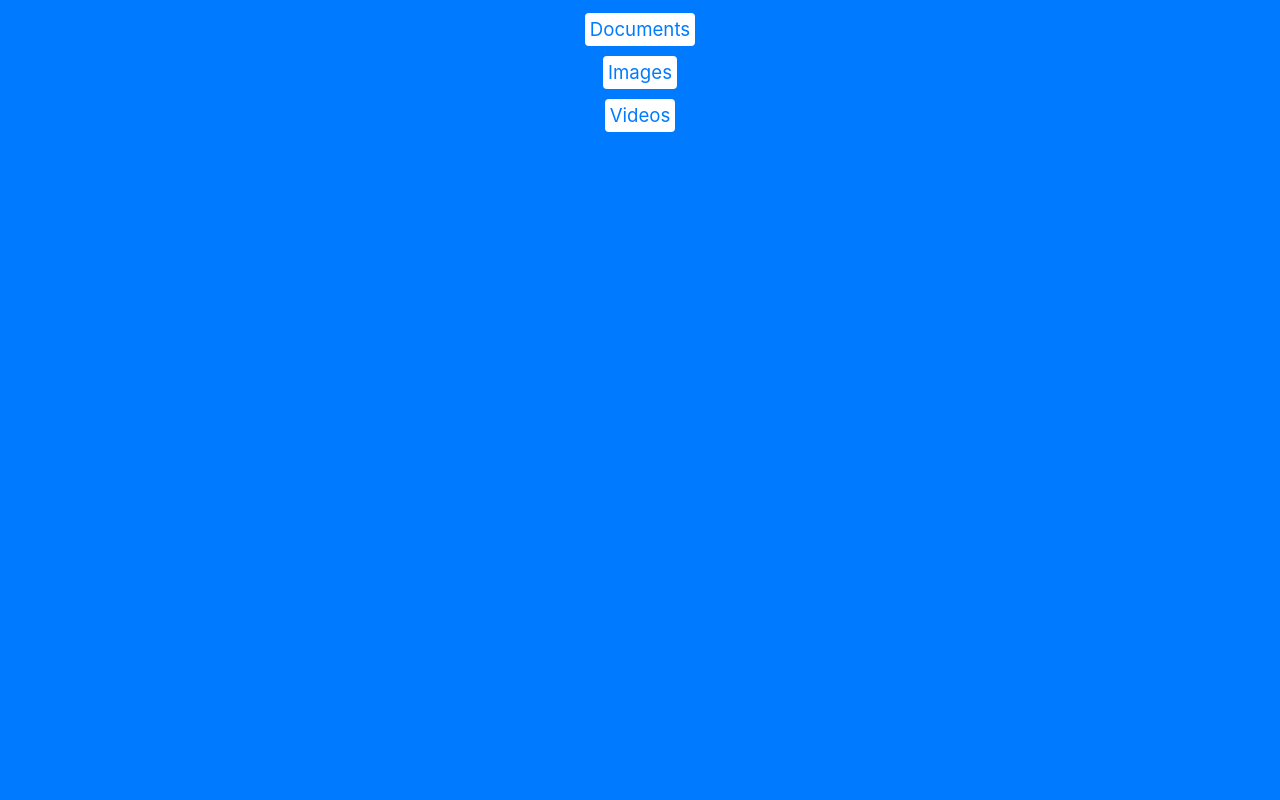
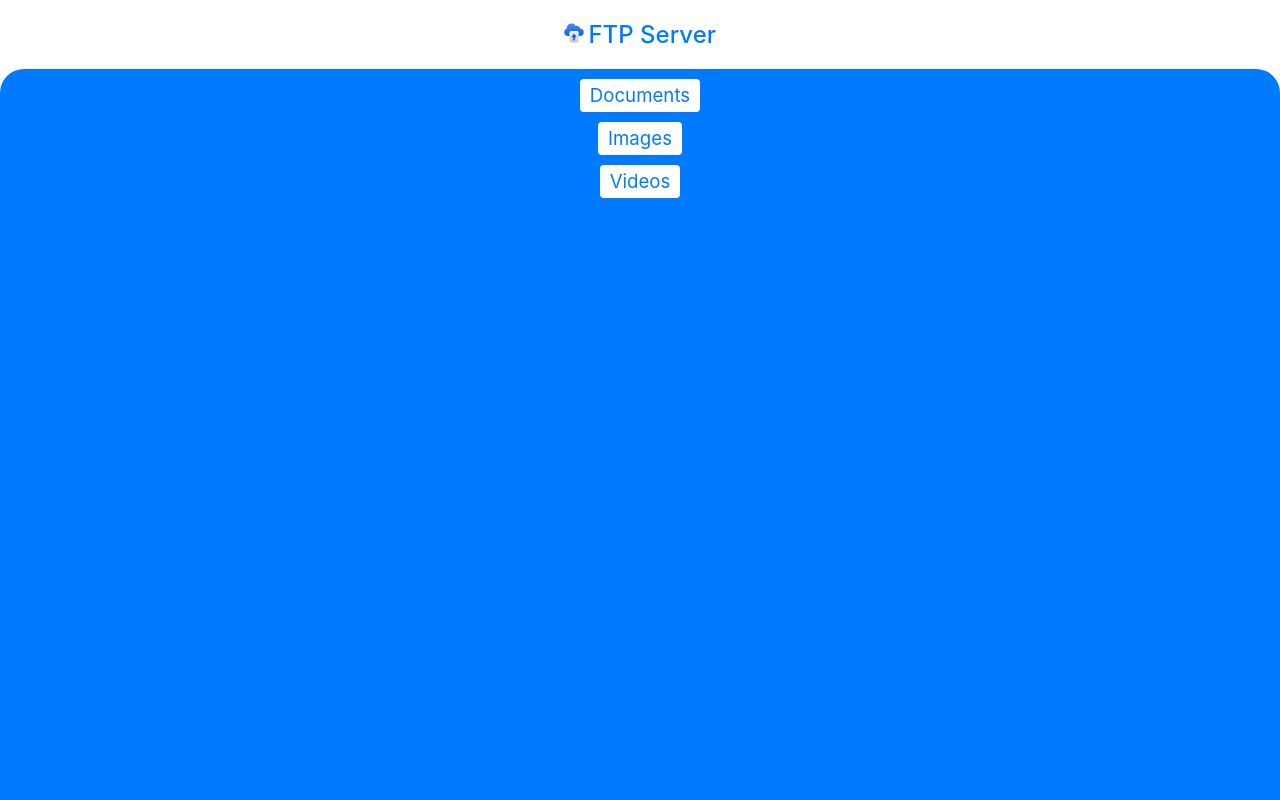
Before and after one commit to hazemessam/FTserver, a Flask app: page / in a window 1280 px wide. Run offline with Flask 2, Linux system fonts and the light colour scheme.

Commit message:
Update UI

```diff
--- a/public/static/style.css
+++ b/public/static/style.css
@@ -3,19 +3,46 @@
 }
 
 body {
+    font-family: -apple-system, BlinkMacSystemFont, 'Segoe UI', Roboto, Oxygen, Ubuntu, Cantarell, 'Open Sans', 'Helvetica Neue', sans-serif;
+    margin: 0;
     display: flex;
     flex-direction: column;
-    justify-content: center;
+    height: 100vh;
+}
+
+header {
+    padding: 10px;
+    text-align: center;
+}
+
+header img {
+    width: 20px;
+}
+
+header h2 {
+    color: var(--primary);
+    display: inline-block;
+    margin: 10px 0;
+    font-weight: 500;
+}
+
+main {
+    display: flex;
+    flex-direction: column;
+    justify-content: start;
     align-items: center;
+    height: 100%;
     background-color: var(--primary);
-    font-family: -apple-system, BlinkMacSystemFont, 'Segoe UI', Roboto, Oxygen, Ubuntu, Cantarell, 'Open Sans', 'Helvetica Neue', sans-serif;
+    border-top-left-radius: 24px;
+    border-top-right-radius: 24px;
+    padding: 5px;
 }
 
 a {
     background-color: #fff;
     color: var(--primary);
     text-decoration: none;
-    padding: 5px;
+    padding: 5px 10px;
     border-radius: 4px;
     margin: 5px;
     font-size: 14pt;
--- a/templates/index.html
+++ b/templates/index.html
@@ -1,14 +1,7 @@
-<!DOCTYPE html>
-<html lang="en">
-<head>
-    <meta charset="UTF-8">
-    <meta name="viewport" content="width=device-width, initial-scale=1.0">
-    <title>FTserver</title>
-    <link rel="stylesheet" href="/public/static/style.css">
-</head>
-<body>
+{% extends "layout.html" %}
+
+{% block main %}
     <a href="/docs">Documents</a>
     <a href="/imgs">Images</a>
     <a href="/vids">Videos</a>
-</body>
-</html>
+{% endblock %}
--- /dev/null
+++ b/templates/layout.html
@@ -0,0 +1,20 @@
+<!DOCTYPE html>
+<html lang="en">
+    <head>
+        <meta charset="UTF-8">
+        <meta name="viewport" content="width=device-width, initial-scale=1.0">
+        <title>FTP Server</title>
+        <link rel="icon" type="image/x-icon" href="/public/static/icons/ftp-server.ico">
+        <link rel="stylesheet" href="/public/static/style.css">
+    </head>
+    <body>
+        <header>
+            <img src="/public/static/icons/ftp-server.ico">
+            <h2>FTP Server</h2>
+        </header>
+        <main>
+            {% block main %}
+            {% endblock %}
+        </main>
+    </body>
+</html>
```
Also changed, not shown: templates/links.html (+4 -11 lines), public/static/icons/docs.ico (added), public/static/icons/ftp-server.ico (added), public/static/icons/imgs.ico (added), public/static/icons/vids.ico (added).
